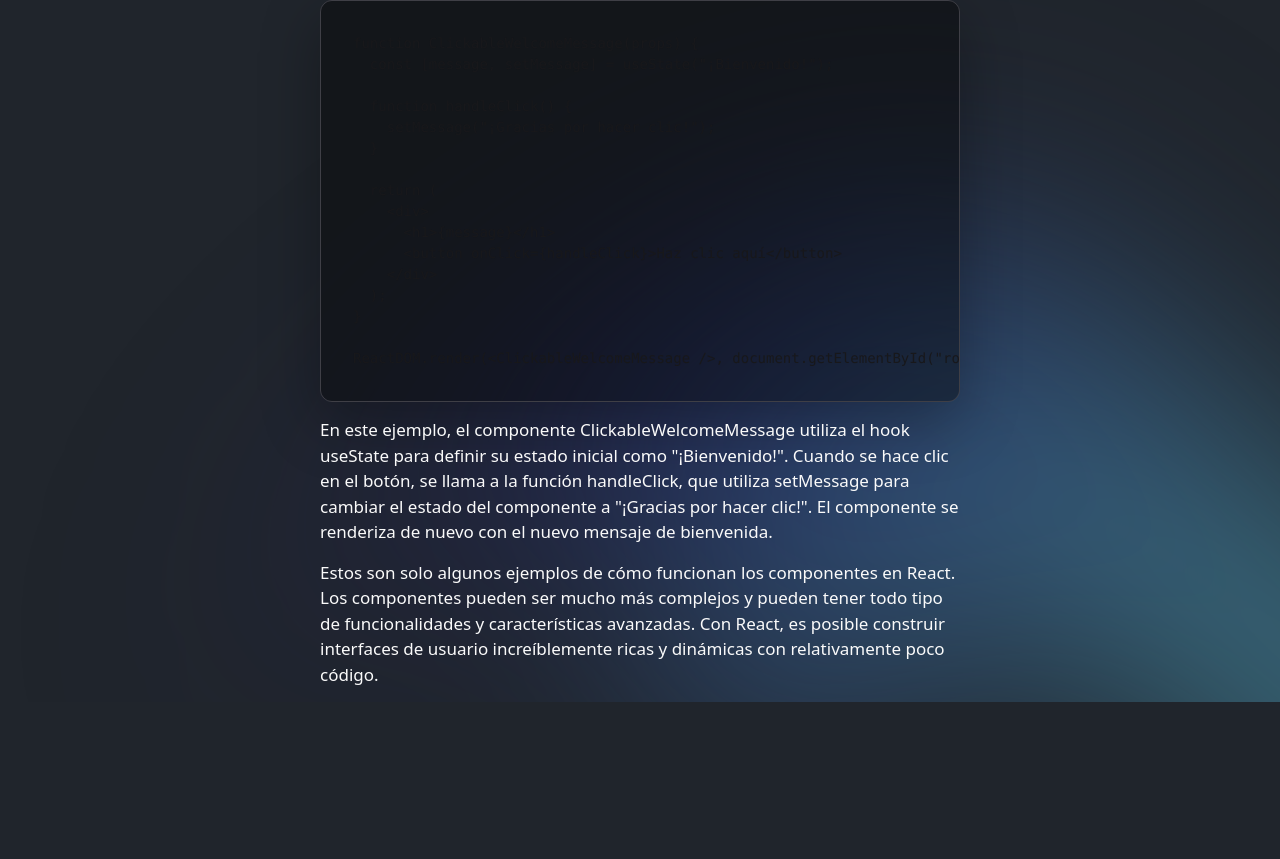
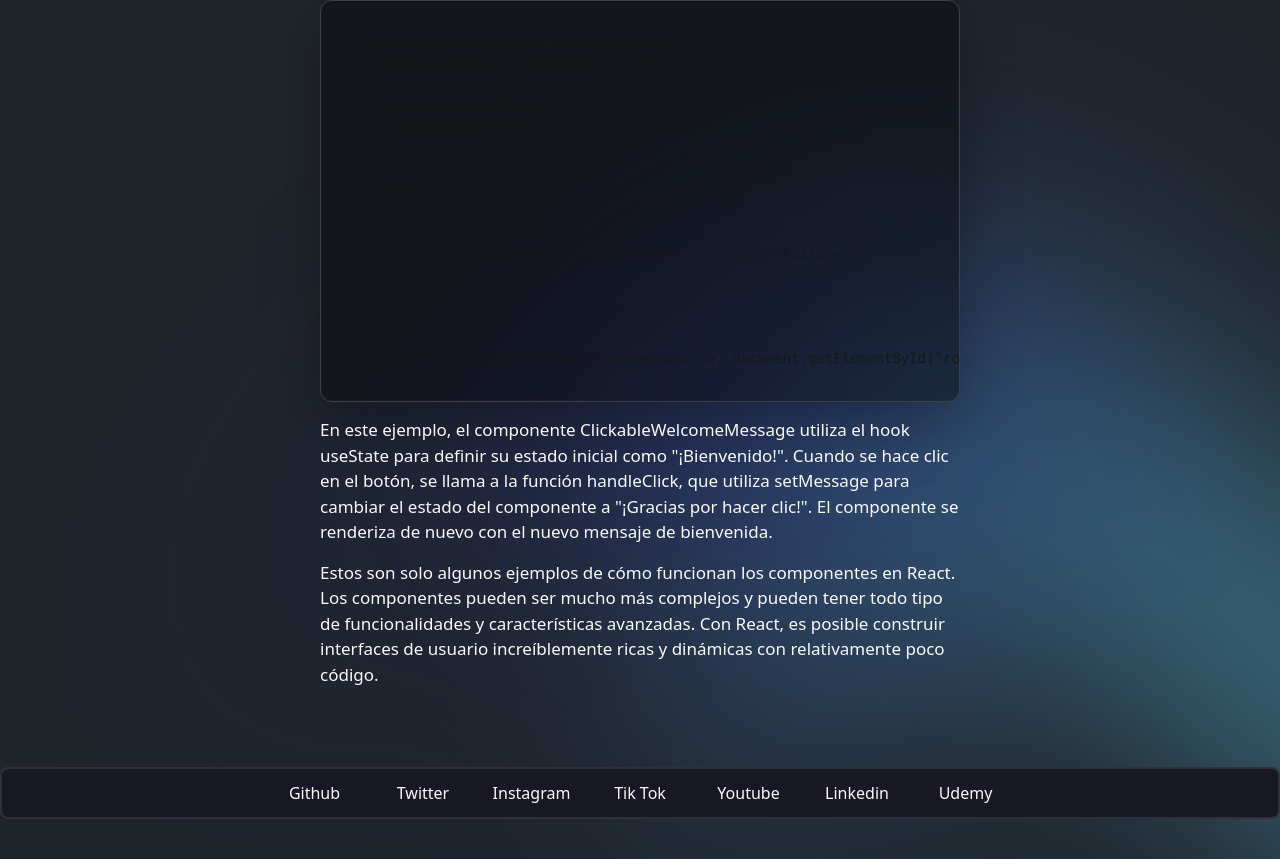
Before and after one commit to ratasi/rafatarrega.com, a Next.js app: page /blog/que-es-react in a window 1280 px wide. Shown: the part 1986-2845 px from the top of the page. Before the commit the page ends 2688 px from the top, so only its background shows below. Built offline with nearby package versions, Linux system fonts and the light colour scheme.

Commit message:
feat: add footer on posts

```diff
--- a/src/components/PostLayout/PostLayout.tsx
+++ b/src/components/PostLayout/PostLayout.tsx
@@ -3,6 +3,7 @@
 import fn from "@/utils/fn";
 import Image from "next/image";
 import { useRouter } from "next/router";
+import { Footer } from "../Footer";
 import { HeadPost } from "../HeadPost";
 import { PostLayoutProps } from "./PostLayout.types";
 
@@ -50,6 +51,7 @@ export function PostLayout(props: PostLayoutProps) {
           </div>
         </div>
       </div>
+      <Footer />
     </>
   );
 }
```
